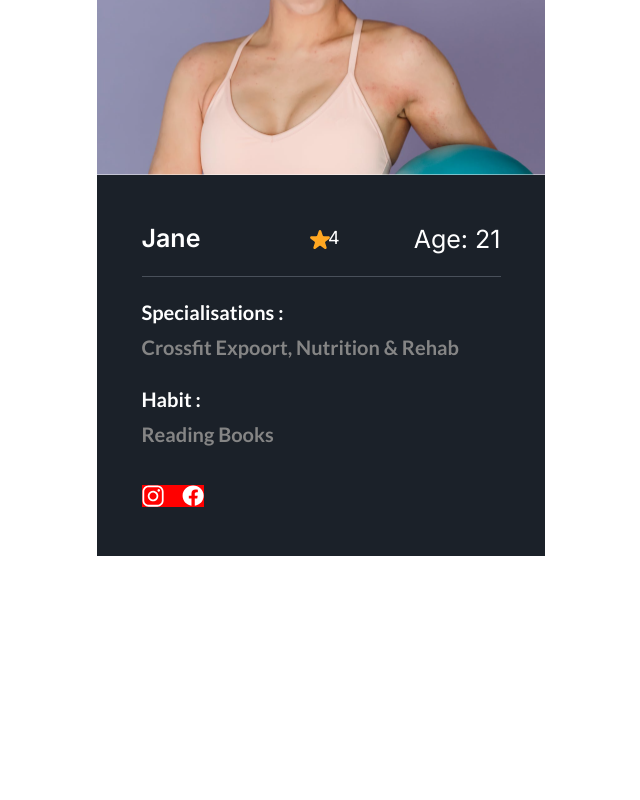
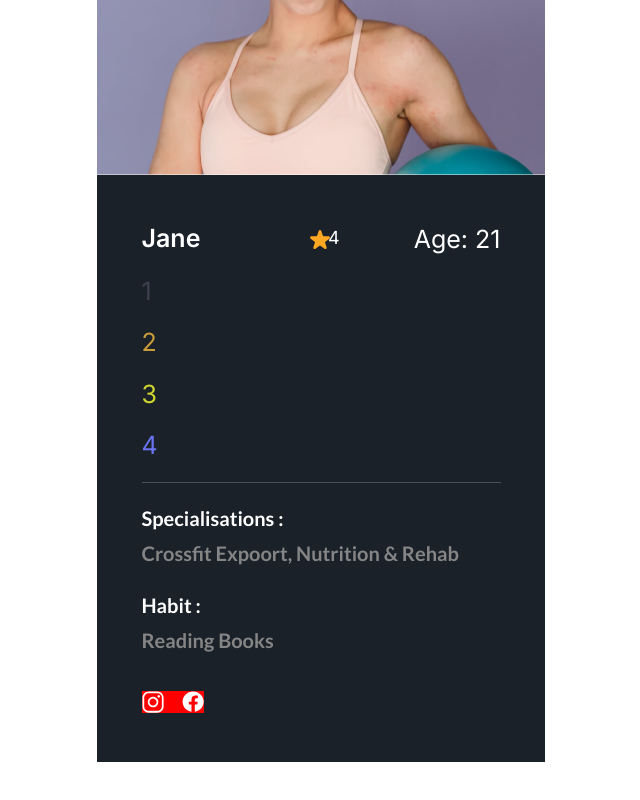
Before and after one commit to nam-locofy/props_complex_type, a React (Vite) app: page / in a window 1280 px wide. Shown: the part 761-1561 px from the top of the page, without its empty margins (7-647 px from the left). Built offline with nearby package versions, Linux system fonts and the light colour scheme.

Commit message:
add array props

```diff
--- a/src/components/CoachCard1.tsx
+++ b/src/components/CoachCard1.tsx
@@ -1,5 +1,14 @@
 import { FunctionComponent } from "react";
 import styles from "./CoachCard1.module.css";
+
+function getRandomColor() {
+  var letters = '0123456789ABCDEF';
+  var color = '#';
+  for (var i = 0; i < 6; i++) {
+    color += letters[Math.floor(Math.random() * 16)];
+  }
+  return color;
+}
 
 export enum Numbers {
   Zero,
@@ -18,6 +27,7 @@ export type CoachCard1Type = {
   age: number;
   renderRed?: boolean,
   habit?: string,
+  itemList?: number[],
 };
 
 const CoachCard1: FunctionComponent<CoachCard1Type> = ({
@@ -27,7 +37,8 @@ const CoachCard1: FunctionComponent<CoachCard1Type> = ({
   speciality,
   age,
   renderRed,
-  habit
+  habit,
+  itemList
 }) => {
   return (
     <div className={styles.imageParent}>
@@ -51,6 +62,9 @@ const CoachCard1: FunctionComponent<CoachCard1Type> = ({
             </div>
             <div>Age: {age}</div>
           </div>
+          {itemList?.map(item => (<div style={{
+            color: getRandomColor()
+          }}>{item}</div>))}
           <div className={styles.line} />
           <div className={styles.specialisationsParent}>
             <b className={styles.specialisations}>Specialisations :</b>
--- a/src/components/FrameComponent.tsx
+++ b/src/components/FrameComponent.tsx
@@ -19,6 +19,7 @@ const FrameComponent: FunctionComponent = () => {
             star={Numbers.Four}
             age={21}
             habit="reading books"
+            itemList={[1,2,3,4]}
           />
           {/* <CoachCard1
             image="/image-1@2x.png"
```
